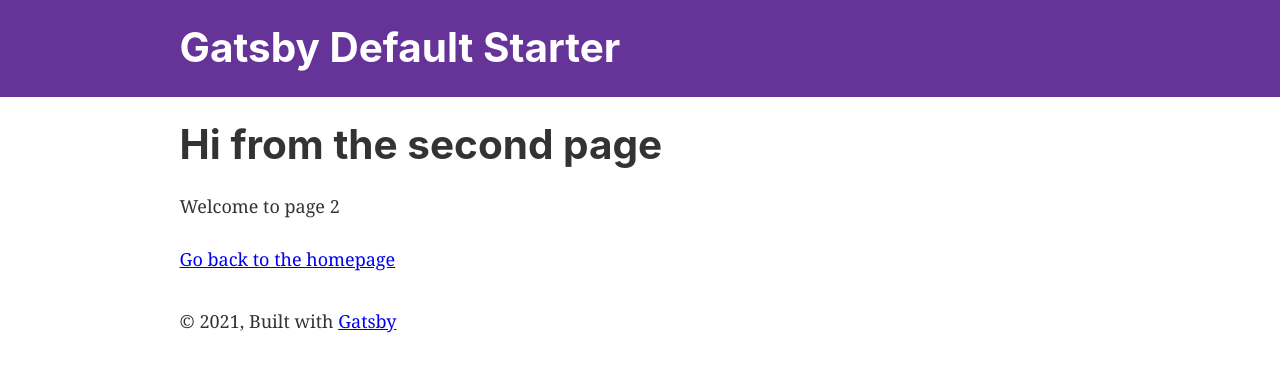
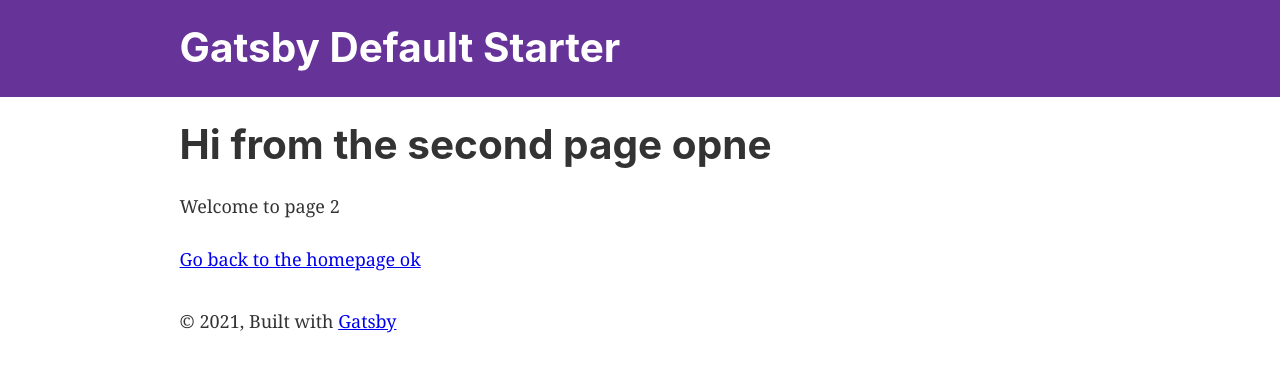
Before and after one commit to Shivtoshdixit/gatsby-starter-default, a Gatsby site: page /page-2 in a window 1280 px wide. Built offline with nearby package versions, Linux system fonts and the light colour scheme; Gatsby itself is replaced by a stand-in of ours.

Commit message:
Update page-2.js

```diff
--- a/src/pages/page-2.js
+++ b/src/pages/page-2.js
@@ -7,9 +7,9 @@ import Seo from "../components/seo"
 const SecondPage = () => (
   <Layout>
     <Seo title="Page two" />
-    <h1>Hi from the second page</h1>
+    <h1>Hi from the second page opne</h1>
     <p>Welcome to page 2</p>
-    <Link to="/">Go back to the homepage</Link>
+    <Link to="/">Go back to the homepage ok</Link>
   </Layout>
 )
 
```
